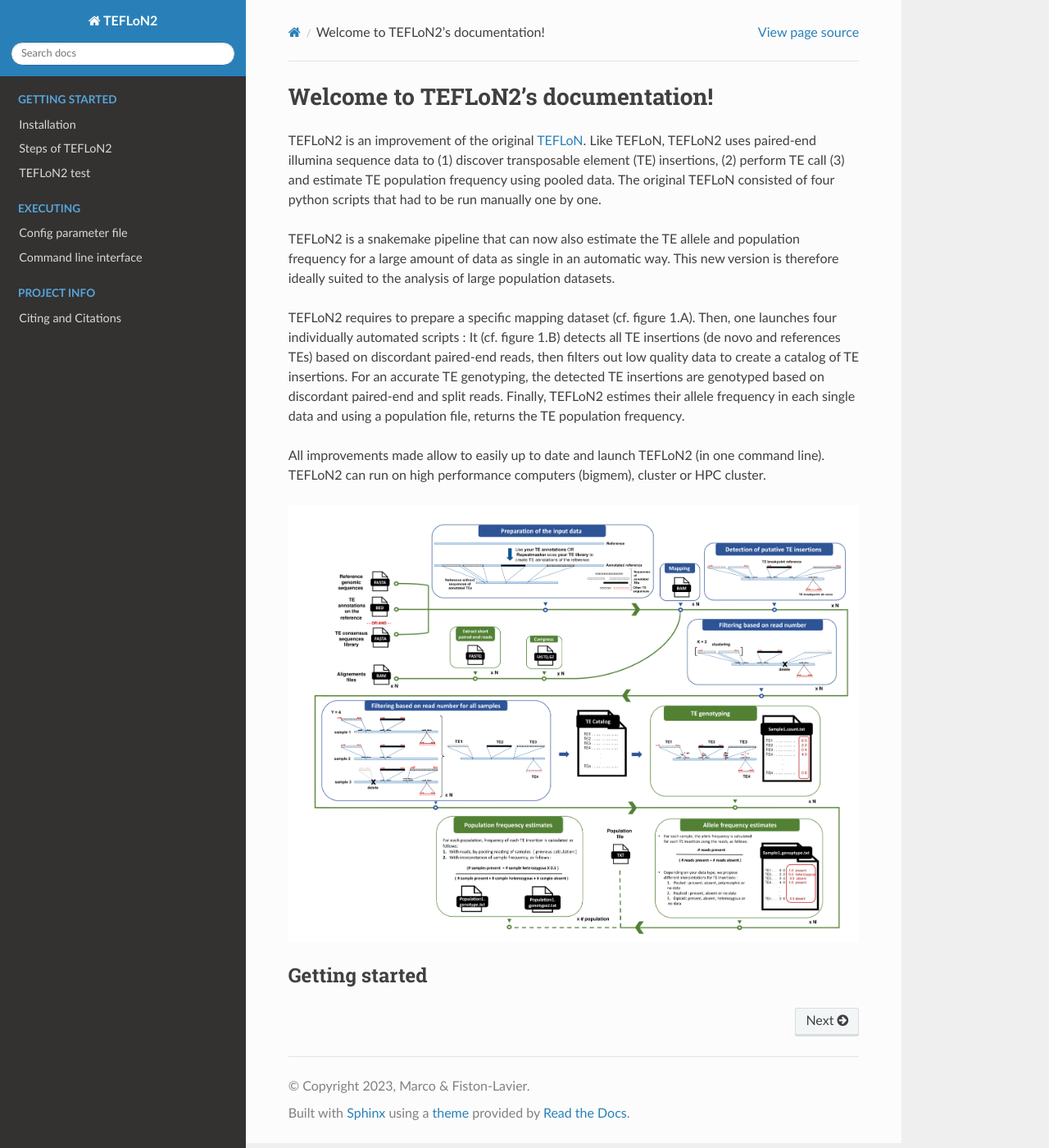
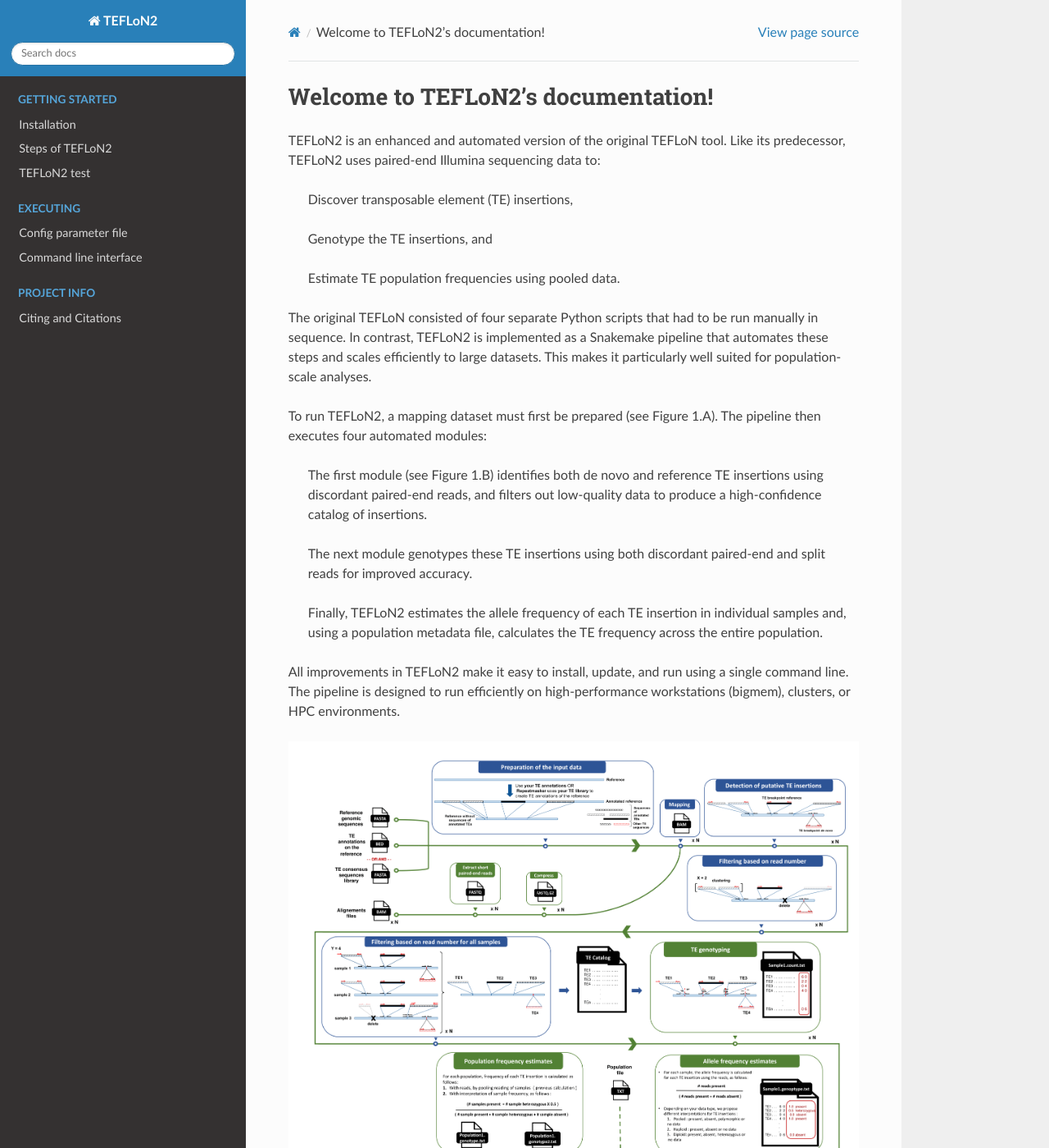
Before and after one commit to asfistonlavie/TEFLoN2, a Sphinx documentation site: the page built from docs/index.rst, in a window 1280 px wide and 1400 px high. Shown: the whole window at 82% size. Built offline with Sphinx 7.4.7 and the Read the Docs theme 3.1.0, drawn with Linux system fonts in a browser that asks for light colours.

Commit message:
Update index.rst
typo correction

```diff
--- a/docs/index.rst
+++ b/docs/index.rst
@@ -6,13 +6,26 @@
 Welcome to TEFLoN2's documentation!
 ============================================
 
-TEFLoN2 is an improvement of the original `TEFLoN <https://github.com/jradrion/TEFLoN>`_. Like TEFLoN, TEFLoN2 uses paired-end illumina sequence data to (1) discover transposable element (TE) insertions, (2) perform TE call (3) and estimate TE population frequency using pooled data. The original TEFLoN consisted of four python scripts that had to be run manually one by one.
+TEFLoN2 is an enhanced and automated version of the original TEFLoN tool. Like its predecessor, TEFLoN2 uses paired-end Illumina sequencing data to:
 
-TEFLoN2 is a snakemake pipeline that can now also estimate the TE allele and population frequency for a large amount of data as single in an automatic way. This new version is therefore ideally suited to the analysis of large population datasets.
+    Discover transposable element (TE) insertions,
 
-TEFLoN2 requires to prepare a specific mapping dataset (cf. figure 1.A). Then, one launches four individually automated scripts : It (cf. figure 1.B) detects all TE insertions (de novo and references TEs) based on discordant paired-end reads, then filters out low quality data to create a catalog of TE insertions. For an accurate TE genotyping, the detected TE insertions are genotyped based on discordant paired-end and split reads. Finally, TEFLoN2 estimes their allele frequency in each single data and using a population file, returns the TE population frequency.
+    Genotype the TE insertions, and
 
-All improvements made allow to easily up to date and launch TEFLoN2 (in one command line). TEFLoN2 can run on high performance computers (bigmem), cluster or HPC cluster.
+    Estimate TE population frequencies using pooled data.
+
+The original TEFLoN consisted of four separate Python scripts that had to be run manually in sequence. In contrast, TEFLoN2 is implemented as a Snakemake pipeline that automates these steps and scales efficiently to large datasets. This makes it particularly well suited for population-scale analyses.
+
+To run TEFLoN2, a mapping dataset must first be prepared (see Figure 1.A). The pipeline then executes four automated modules:
+
+    The first module (see Figure 1.B) identifies both de novo and reference TE insertions using discordant paired-end reads, and filters out low-quality data to produce a high-confidence catalog of insertions.
+
+    The next module genotypes these TE insertions using both discordant paired-end and split reads for improved accuracy.
+
+    Finally, TEFLoN2 estimates the allele frequency of each TE insertion in individual samples and, using a population metadata file, calculates the TE frequency across the entire population.
+
+All improvements in TEFLoN2 make it easy to install, update, and run using a single command line. The pipeline is designed to run efficiently on high-performance workstations (bigmem), clusters, or HPC environments.
+
 
 .. image:: images/TEFLoN2_architecture.png
 
```
